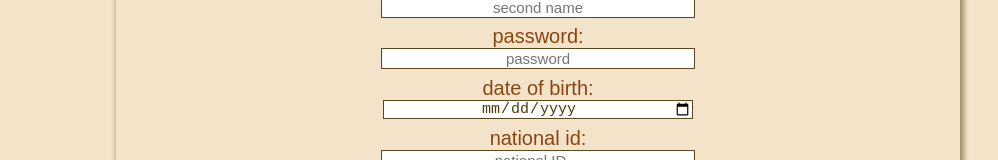
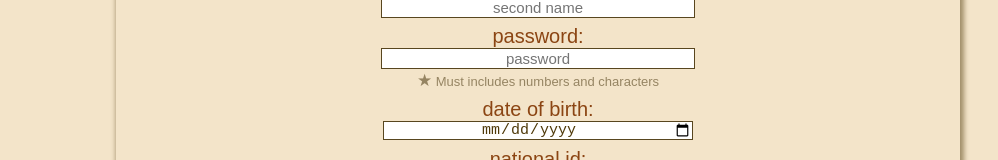
Before and after one commit to walaTuwaiq/online-banking-frontend, a React (Create React App) app: page /signup in a window 1280 px wide. Shown: the part 598-758 px from the top of the page, without its empty margins (102-1100 px from the left). Built offline with nearby package versions, Linux system fonts and the light colour scheme; no server answers.

Commit message:
regex with sign up

```diff
--- /dev/null
+++ b/src/components/auth/Regex.jsx
@@ -0,0 +1,4 @@
+export const validEmail = new RegExp(
+    '^[a-zA-Z0-9._:$!%-]+@[a-zA-Z0-9.-]+.[a-zA-Z]$'
+ );
+ export const validPassword = new RegExp('^(?=.*?[A-Za-z])(?=.*?[0-9]).{6,}$');
--- a/src/components/auth/Signup.js
+++ b/src/components/auth/Signup.js
@@ -6,6 +6,9 @@ import axios from "axios";
 import { Link } from "react-router-dom";
 import Verification from "./Verification";
 import logoBank from "../../media/logo-bank.png";
+
+import { validEmail, validPassword } from "./Regex";
+// import { validEmail, validPassword } from './regex.js';
 
 export default function Signup() {
   const [date, setDate] = useState("");
@@ -20,9 +23,19 @@ export default function Signup() {
   const [nationality, setNationality] = useState("");
   const [toggle, setToggle] = useState(false);
 
+
   // const history = useHistory();
 
+
   const submitDate = async () => {
+    if (!validEmail.test(email)) {
+      setErrorMessage("Your email is invalid");
+      return
+    }
+    if (!validPassword.test(password)) {
+      setErrorMessage("Your password is invalid");
+      return
+    }
     if (
       date !== "" &&
       firstName !== "" &&
@@ -123,6 +136,7 @@ export default function Signup() {
               setPassword(e.target.value);
             }}
           />
+          <span className="pass-msg"><span>&#9733;</span> Must includes numbers and characters</span>
 
           <label>date of birth:</label>
           <input
--- a/src/styles/Signup.css
+++ b/src/styles/Signup.css
@@ -33,6 +33,18 @@
   font-size: 15px;
 }
 
+.pass-msg{
+  font-size: 13px;
+  position: relative;
+  top: -7px;
+  color: #58461f;
+  opacity: 60%;
+}
+.pass-msg span{
+  font-size: 17px;
+  /* top: -1px; */
+}
+
 @media only screen and (max-width: 1024px) {
   .date-of-birth {
     font-size: 18px;
```
Also changed, not shown: src/components/IdleTimeOutHandler.js (+23 -30 lines).
